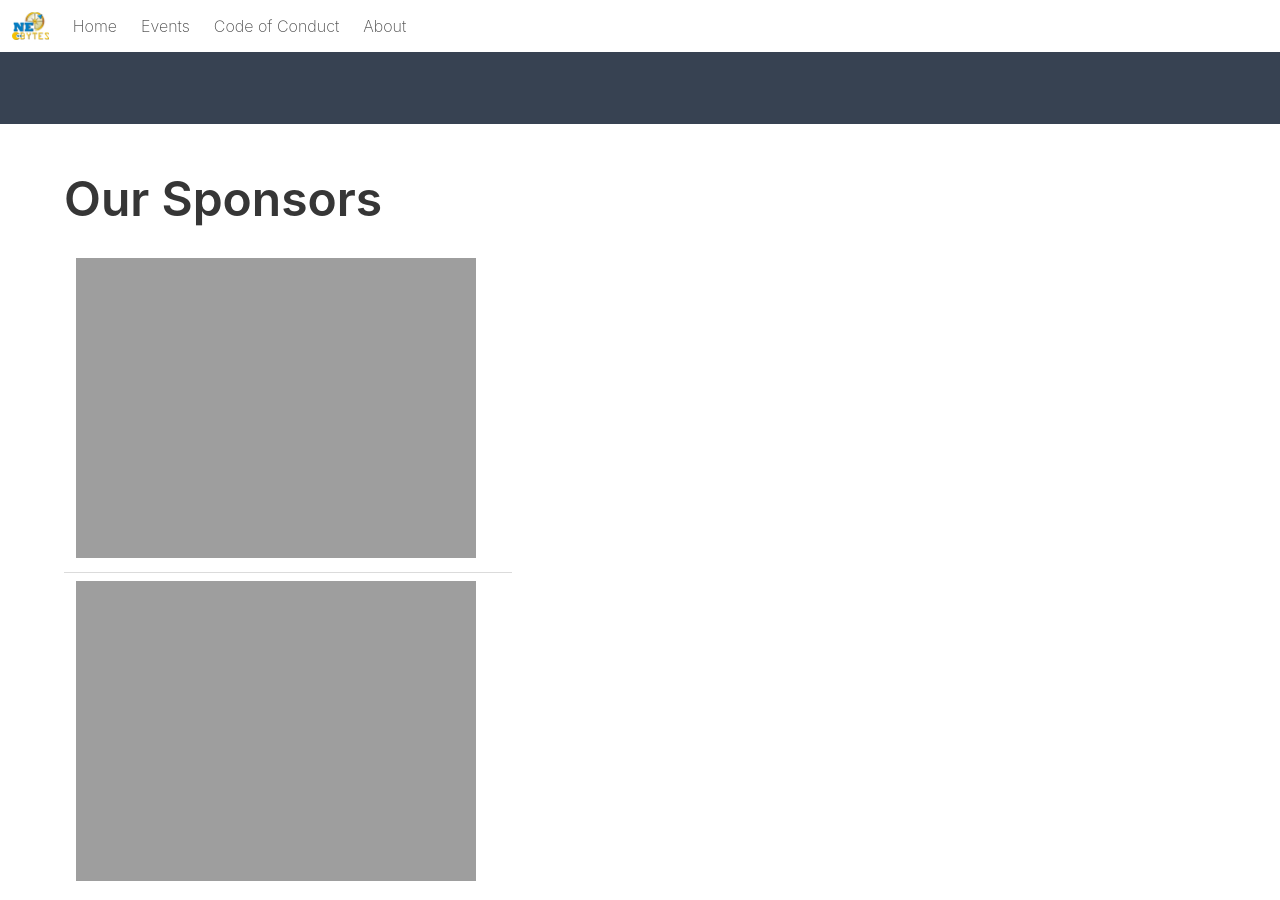
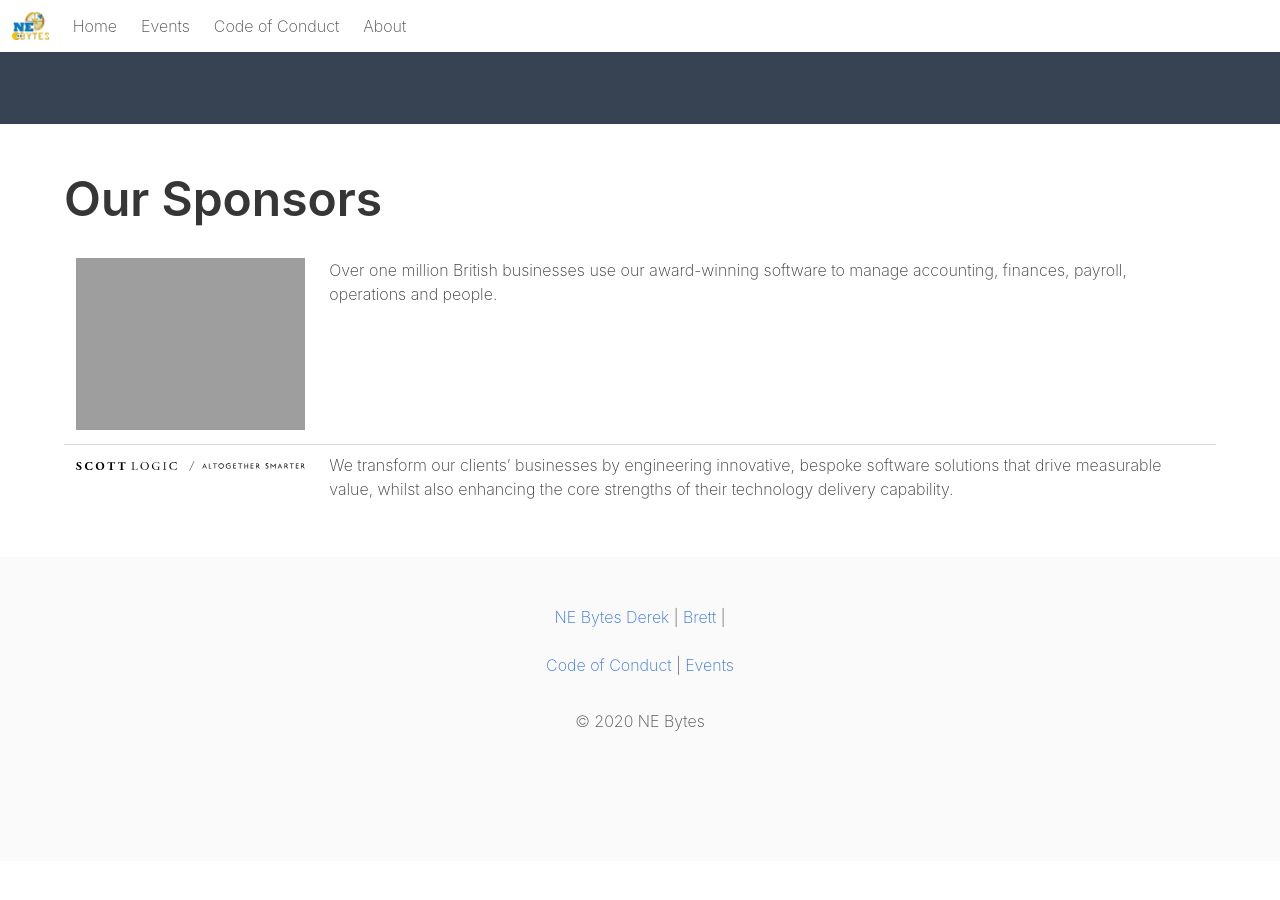
Before and after one commit to ne-bytes/ne-bytes.github.io, a Jekyll site: the page built from index.html, in a window 1280 px wide and 900 px high, scrolled down 1620 px. Built offline with Jekyll 4.4.1, drawn with Linux system fonts in a browser that asks for light colours; the list of posts is cut into pages by our own code; after the commit the page ends 2481 px from its top, so only the background shows below that.

Commit message:
Update sponsors.yml

```diff
--- a/_data/sponsors.yml
+++ b/_data/sponsors.yml
@@ -1,4 +1,8 @@
 - name: Sage UK
   url: https://sage.com
+  logo: sage-logo.png
+  description: Over one million British businesses use our award-winning software to manage accounting, finances, payroll, operations and people.
 - name: Scott Logic
   url: https://www.scottlogic.com
+  logo: scott-logic-logo.svg
+  description: We transform our clients’ businesses by engineering innovative, bespoke software solutions that drive measurable value, whilst also enhancing the core strengths of their technology delivery capability.
```
